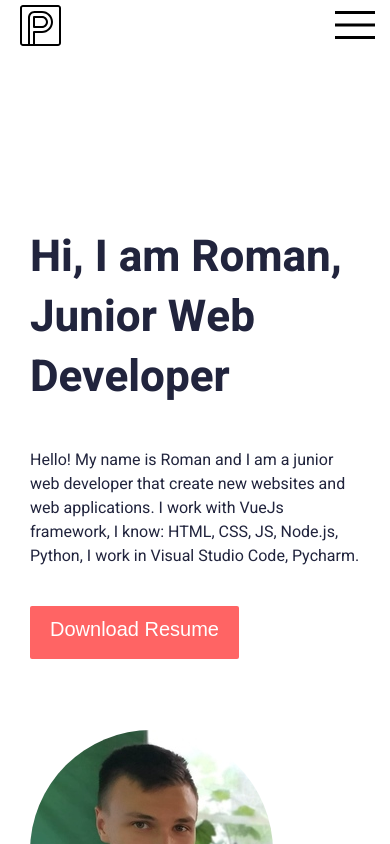
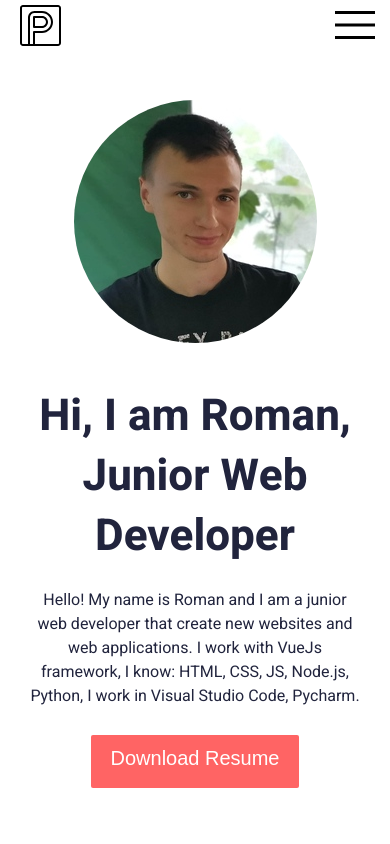
Before and after one commit to SochircaRoman/my-portfolio, a Vue app: page /home in a window 390 px wide. Shown: the top 844 px of the page. Built offline with nearby package versions, Linux system fonts and the light colour scheme.

Commit message:
Add media point to IntroSection

```diff
--- a/src/components/HelloWorld.vue
+++ /dev/null
@@ -1,43 +0,0 @@
-<script setup>
-defineProps({
-  msg: {
-    type: String,
-    required: true
-  }
-})
-</script>
-
-<template>
-  <div class="greetings">
-    <h1 class="green">{{ msg }}</h1>
-    <h3>
-      You’ve successfully created a project with
-      <a href="https://vitejs.dev/" target="_blank" rel="noopener">Vite</a> +
-      <a href="https://vuejs.org/" target="_blank" rel="noopener">Vue 3</a>.
-    </h3>
-  </div>
-</template>
-
-<style scoped>
-h1 {
-  font-weight: 500;
-  font-size: 2.6rem;
-  top: -10px;
-}
-
-h3 {
-  font-size: 1.2rem;
-}
-
-.greetings h1,
-.greetings h3 {
-  text-align: center;
-}
-
-@media (min-width: 1024px) {
-  .greetings h1,
-  .greetings h3 {
-    text-align: left;
-  }
-}
-</style>
--- a/src/components/IntroSection.vue
+++ b/src/components/IntroSection.vue
@@ -106,4 +106,41 @@ export default {
   border-radius: 50%;
 }
 /* END INTRO */
+
+/* MEDIA START */
+@media screen and (max-width: 800px) {
+  .intro__wrapper {
+    flex-direction: column-reverse;
+    align-items: center;
+  }
+
+  .intro__content {
+    display: flex;
+    align-items: center;
+    flex-direction: column;
+  }
+
+  .intro__content-title {
+    text-align: center;
+    margin-bottom: 21px;
+  }
+
+  .intro__content-subtitle {
+    text-align: center;
+    margin-bottom: 27px
+  }
+
+  .intro__content-btn {
+    margin-bottom: 58px;
+  }
+
+  .intro__image {
+    margin-bottom: 44px;
+  }
+
+  .intro {
+    padding-top: 100px;
+  }
+}
+/* MEDIA END */
 </style>
```
